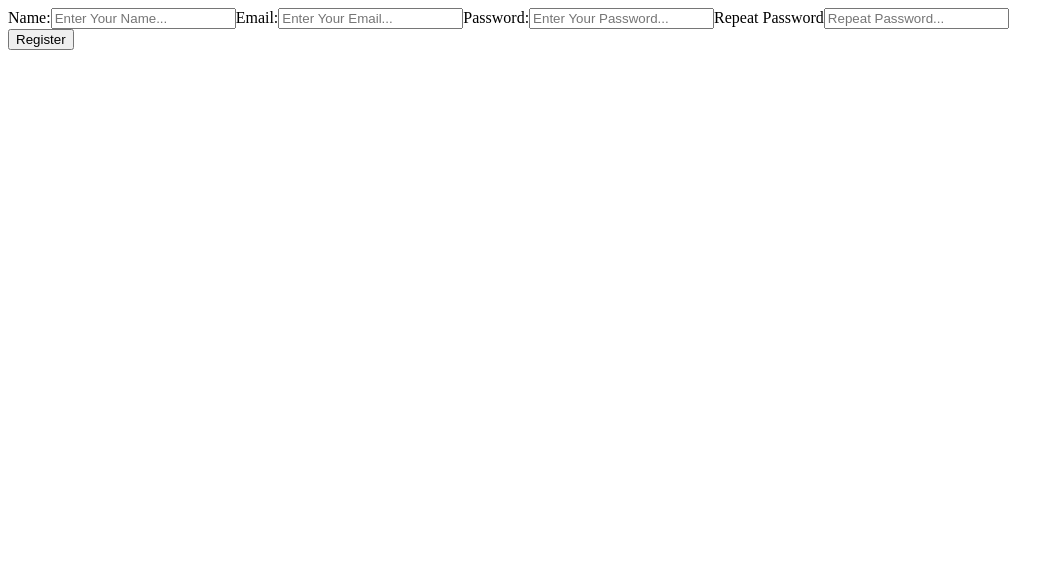
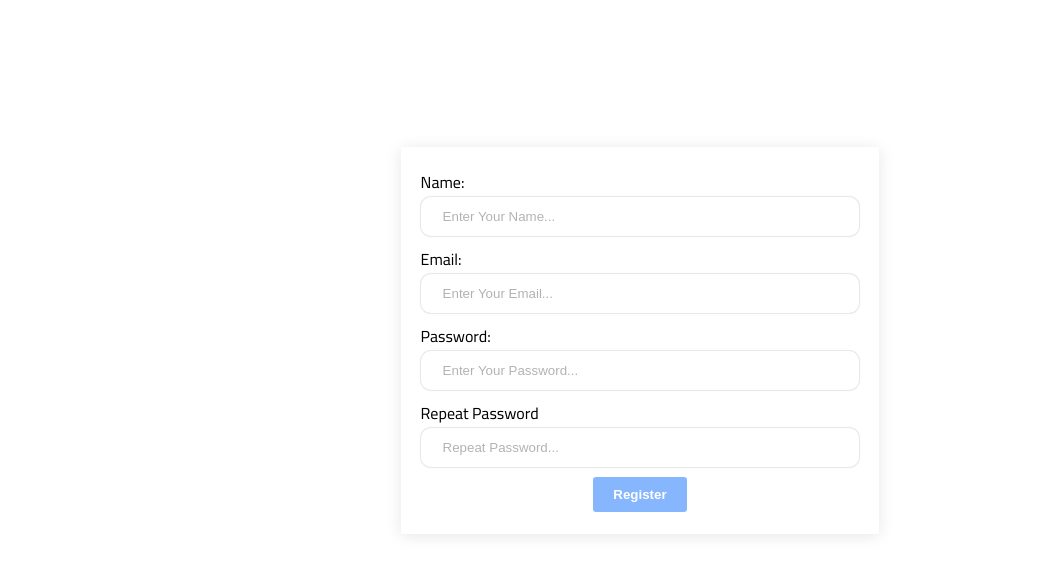
Before and after one commit to abdelilahnaciri/User-Management-React, a React (Create React App) app in the folder front_end/: page / in a window 1280 px wide. Shown: the top 574 px of the page, without its empty margins (0-1064 px from the left). Built offline with nearby package versions, Linux system fonts and the light colour scheme.

Commit message:
Styling SignUp Page

```diff
--- a/front_end/public/index.html
+++ b/front_end/public/index.html
@@ -11,7 +11,14 @@
     />
     <!-- <link rel="apple-touch-icon" href="%PUBLIC_URL%/logo192.png" />
     <link rel="manifest" href="%PUBLIC_URL%/manifest.json" /> -->
-    <title>React App</title>
+    <title>User Management</title>
+    <!-- Google Fonts -->
+    <link rel="preconnect" href="https://fonts.googleapis.com" />
+    <link rel="preconnect" href="https://fonts.gstatic.com" crossorigin />
+    <link
+      href="https://fonts.googleapis.com/css2?family=Cairo:wght@200..1000&display=swap"
+      rel="stylesheet"
+    />
   </head>
   <body>
     <div id="root"></div>
--- a/front_end/src/SignUp.js
+++ b/front_end/src/SignUp.js
@@ -19,7 +19,7 @@ export default function SignUp() {
             type="password"
             placeholder="Repeat Password..."
           />
-          <div>
+          <div style={{ textAlign: "center" }}>
             <button type="submit">Register</button>
           </div>
         </form>
--- a/front_end/src/index.js
+++ b/front_end/src/index.js
@@ -1,10 +1,10 @@
-import React from 'react';
-import ReactDOM from 'react-dom/client';
-import App from './App';
+import React from "react";
+import ReactDOM from "react-dom/client";
+import App from "./App";
 
-const root = ReactDOM.createRoot(document.getElementById('root'));
+const root = ReactDOM.createRoot(document.getElementById("root"));
 root.render(
-  <React.StrictMode>
+  <div className="container">
     <App />
-  </React.StrictMode>
+  </div>
 );
--- a/front_end/src/style.css
+++ b/front_end/src/style.css
@@ -0,0 +1,67 @@
+/* Start Global Rules*/
+* {
+  box-sizing: border-box;
+  margin: 0;
+  padding: 0;
+}
+body {
+  font-family: "Cairo", sans-serif;
+}
+.container {
+  padding: 0 10px;
+  margin: 0 auto;
+}
+/* End Global Rules*/
+/* Start Register */
+.parent {
+  display: flex;
+  justify-content: center;
+  align-items: center;
+  height: 80vh;
+}
+.register {
+  display: flex;
+  justify-content: center;
+  align-items: center;
+  margin-top: 40px;
+}
+.register form {
+  width: 40%;
+  min-width: 250px;
+  padding: 20px;
+  box-shadow: 0 2px 15px rgb(0 0 0 / 10%);
+}
+.register form input {
+  width: 100%;
+  padding: 10px 20px;
+  outline: none;
+  border: 2px solid white;
+  border-radius: 10px;
+  box-shadow: 0 0 1px 1px rgb(0 0 0 / 10%);
+  margin-bottom: 8px;
+  transition: 0.3s;
+}
+.register form input:focus {
+  border: 2px solid #86b7fe;
+}
+.register form input::placeholder {
+  color: rgb(0 0 0 / 30%);
+}
+.register button {
+  outline: none;
+  border: none;
+  background-color: #86b7fe;
+  padding: 10px 20px;
+  color: white;
+  border-radius: 5px;
+  font-weight: bold;
+  border: 2px solid white;
+  cursor: pointer;
+  transition: 0.3s;
+}
+.register button:hover {
+  background-color: white;
+  color: #86b7fe;
+  border: 2px solid #86b7fe;
+}
+/* End Register */
```
